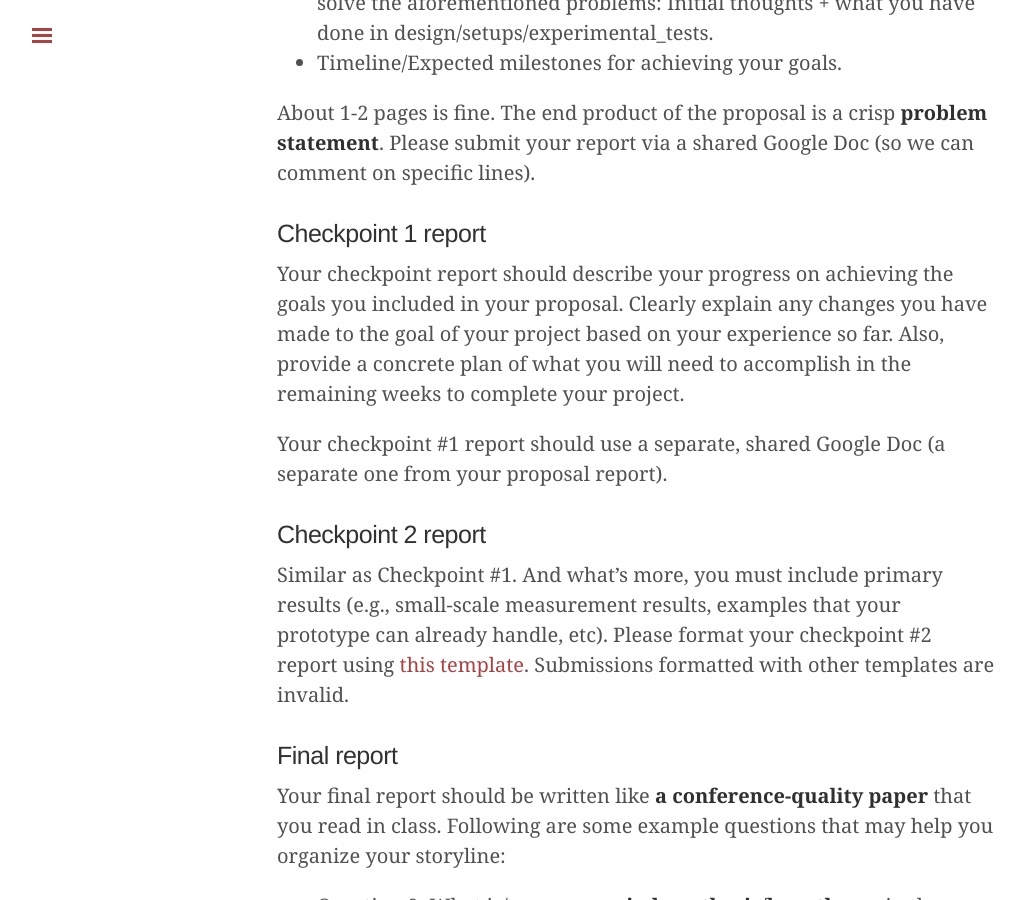
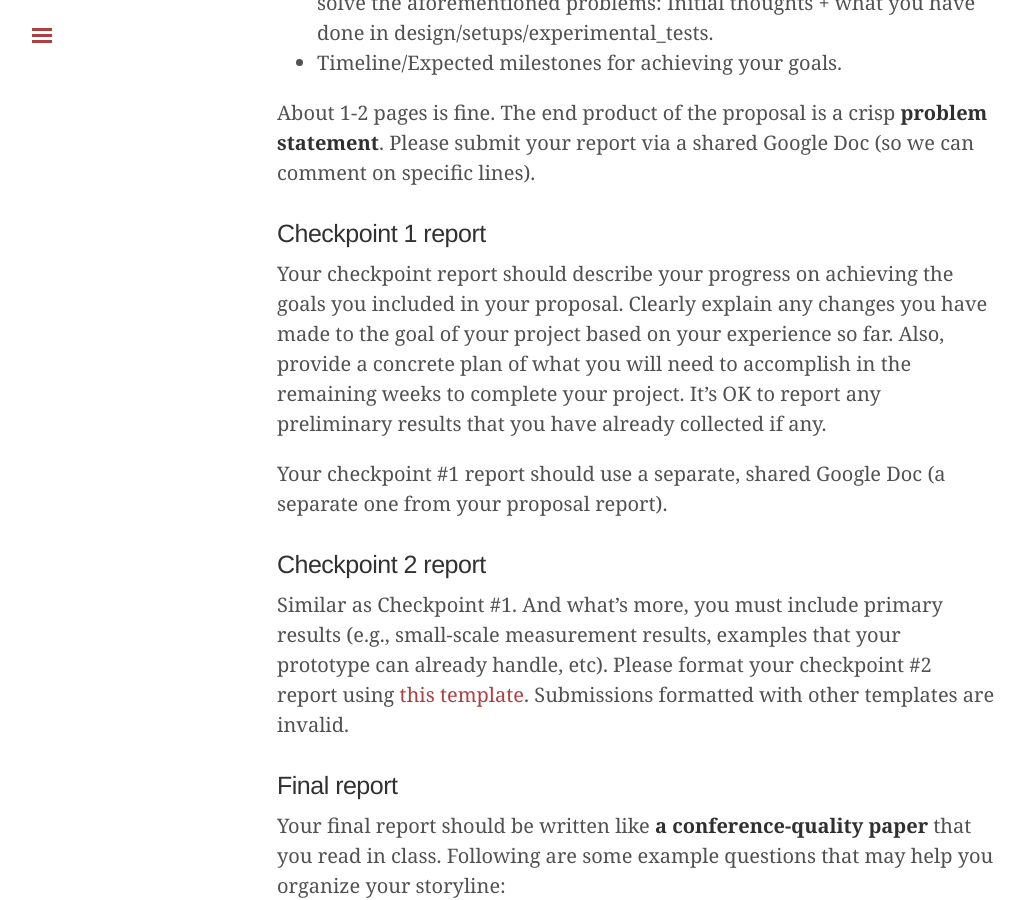
Before and after one commit to tddg/cs571-spring22, a Jekyll site: the page built from project.md, in a window 1280 px wide and 900 px high, scrolled down 1311 px. Shown: the whole window, without its empty margins (3-1028 px from the left). Built offline with Jekyll 4.4.1, drawn with Linux system fonts in a browser that asks for light colours.

Commit message:
added minor

```diff
--- a/project.md
+++ b/project.md
@@ -55,7 +55,8 @@ Your checkpoint report should describe your progress on achieving the
 goals you included in your proposal. Clearly explain any changes you
 have made to the goal of your project based on your experience so
 far. Also, provide a concrete plan of what you will need to
-accomplish in the remaining weeks to complete your project.
+accomplish in the remaining weeks to complete your project. It's OK
+to report any preliminary results that you have already collected if any.
 
 Your checkpoint #1 report should use a separate, shared Google Doc (a
 separate one from your proposal report).
```
